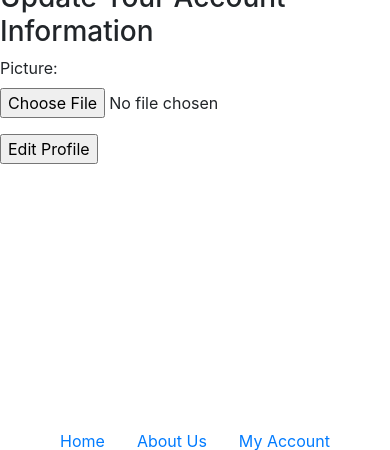
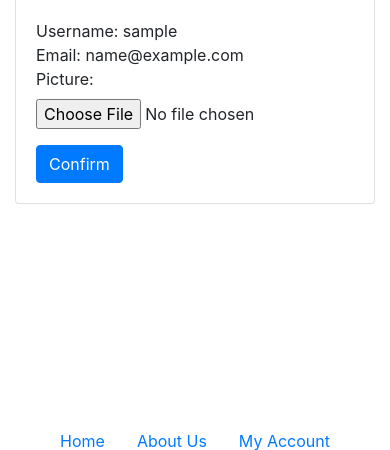
Before and after one commit to 2401566A/mystays_project, a Django app: template templates/mystays/edit_account.html in a window 390 px wide. Shown: the part 485-935 px from the top of the page. Run offline with Django 3.2, Linux system fonts and the light colour scheme; the template is opened without the code that fills it: values that come from a table or form of the project are taken from there, others are empty; the visitor is signed in with stand-in values (Sample User, id 1); data comes from the database, SQL or seed files in the repository; parts of the project's set-up code (start-up, migrations or seed data) failed here and were passed over; some libraries are stand-ins or nearby versions.

Commit message:
formatted edit_account.html

```diff
--- a/templates/mystays/edit_account.html
+++ b/templates/mystays/edit_account.html
@@ -1,31 +1,39 @@
 {% extends 'mystays/base.html' %}
 
 {% block title_block %}
-    Edit Account
+Edit Details
 {% endblock %}
 
 {% block body_block %}
-    <h1>Edit My Account</h1>
+<div class="container-sm">
+    <div class="page-header col-md-5 p-lg-5 mx-auto">
+        <h2 class="text-center">Edit Details</h2>
+    </div>
+    <hr>
 
-    <div>
-        <img src="{{ MEDIA_URL }}{{user_profile.picture}}"
-             width="300"
-             height="300"
-             alt="{{ selected_user.username }}'s profile picture" />
-        <br />
+    <div class="card mb-3">
+        <div class="row no-gutters">
+            <div class="col-md-4">
+                <img src="{{ MEDIA_URL }}{{user_profile.picture}}" class="profile-img card-img"
+                    alt="{{ selected_user.username }}'s profile picture">
+            </div>
+            <div class="col-md-8">
+                <div class="card-body">
                     Username: {{ selected_user.username }}<br />
                     Email: {{ selected_user.email }}<br />
 
                     {% if selected_user == user %}
-        <h3>Update Your Account Information</h3>
-        <form method="post" action="{% url 'mystays:edit_account' user.username %}" enctype="multipart/form-data">
+                    <form method="post" action="{% url 'mystays:edit_account' user.username %}"
+                        enctype="multipart/form-data">
                         {% csrf_token %}
                         {{ form.as_p }}
 
-            <input type="submit" value="Edit Profile" />
+                        <input class="btn btn-primary" type="submit" value="Confirm" />
                     </form>
                     {% endif %}
-
-
+                </div>
+            </div>
+        </div>
+    </div>
 </div>
 {% endblock %}
```
Also changed, not shown: media/profile_images/gege_kG6HUlf.png (added). Lines whose indentation alone changed are shown as unchanged.
